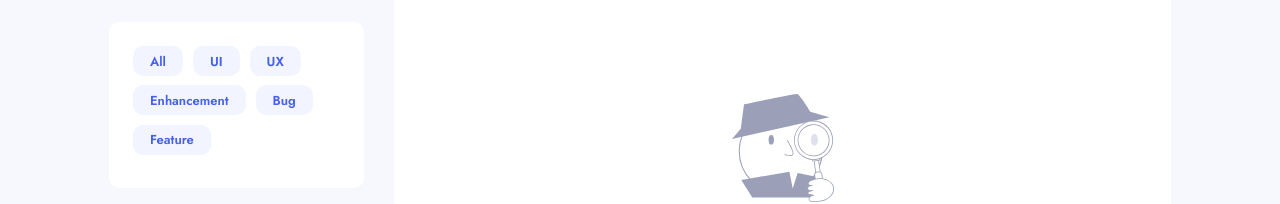
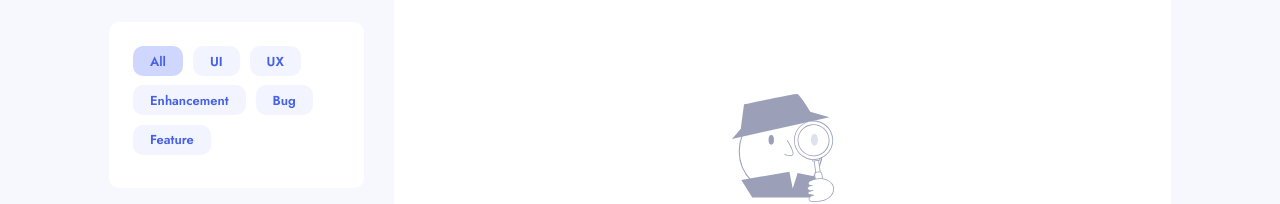
Before and after one commit to jonkarrer/Feedback-App, a Svelte app: page / in a window 1280 px wide. In both pictures the pointer is over the element "All". Shown: the part 195-399 px from the top of the page. Built offline with nearby package versions, Linux system fonts and the light colour scheme.

Commit message:
feat: active states for home

```diff
--- a/src/components/Header/Catagories.svelte
+++ b/src/components/Header/Catagories.svelte
@@ -35,6 +35,10 @@
     padding: 0 17px;
     margin-right: 10px;
   }
+  span:hover {
+    cursor: pointer;
+    background: #cfd7ff;
+  }
   /*Lg*/
   @media (min-width: 1024px) {
     menu {
--- a/src/components/Header/Roadmap.svelte
+++ b/src/components/Header/Roadmap.svelte
@@ -67,7 +67,9 @@
     display: grid;
     gap: 8px;
   }
-
+  a:hover {
+    color: #8397f8;
+  }
   /*Md*/
   @media (min-width: 768px) {
     menu {
```
